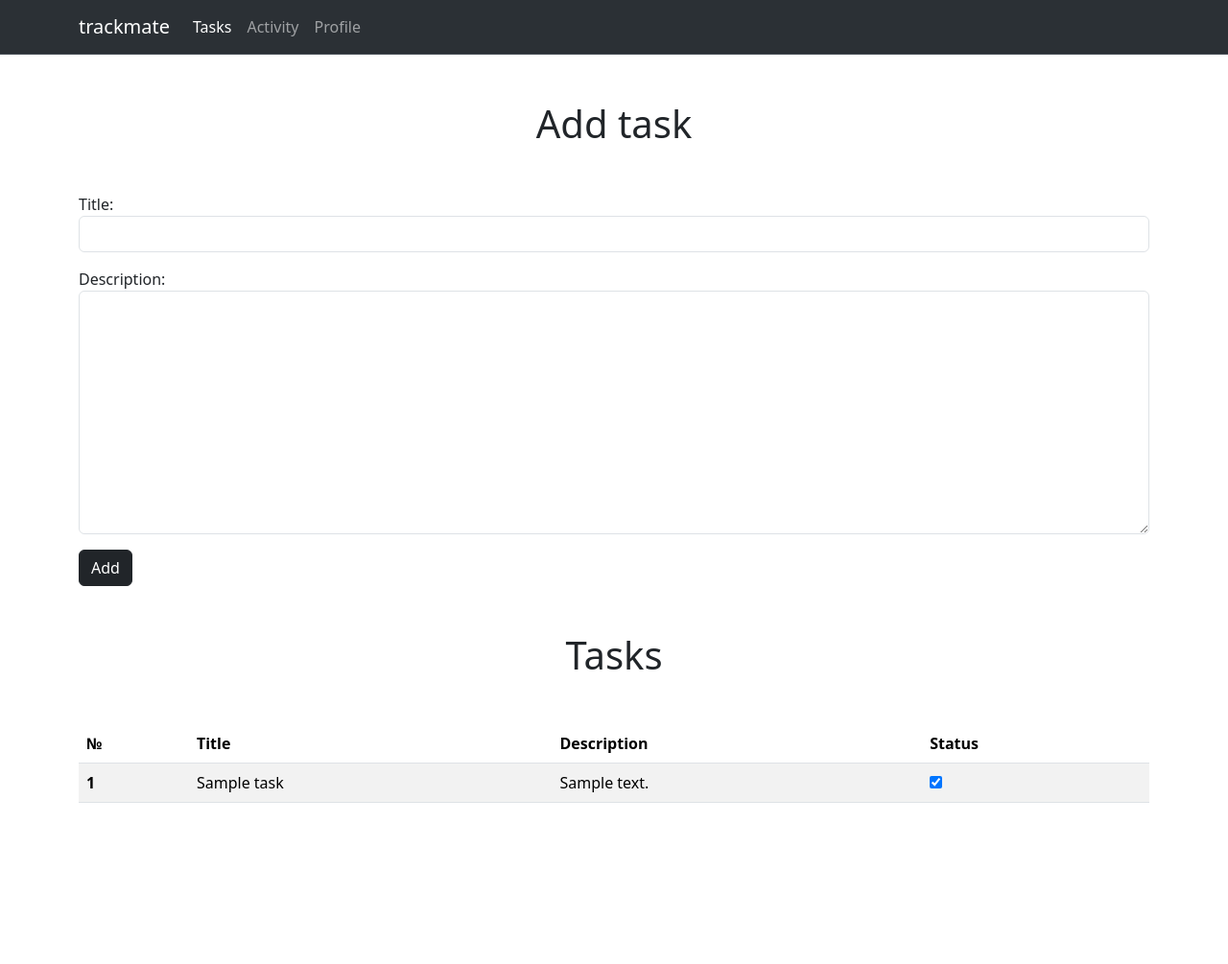
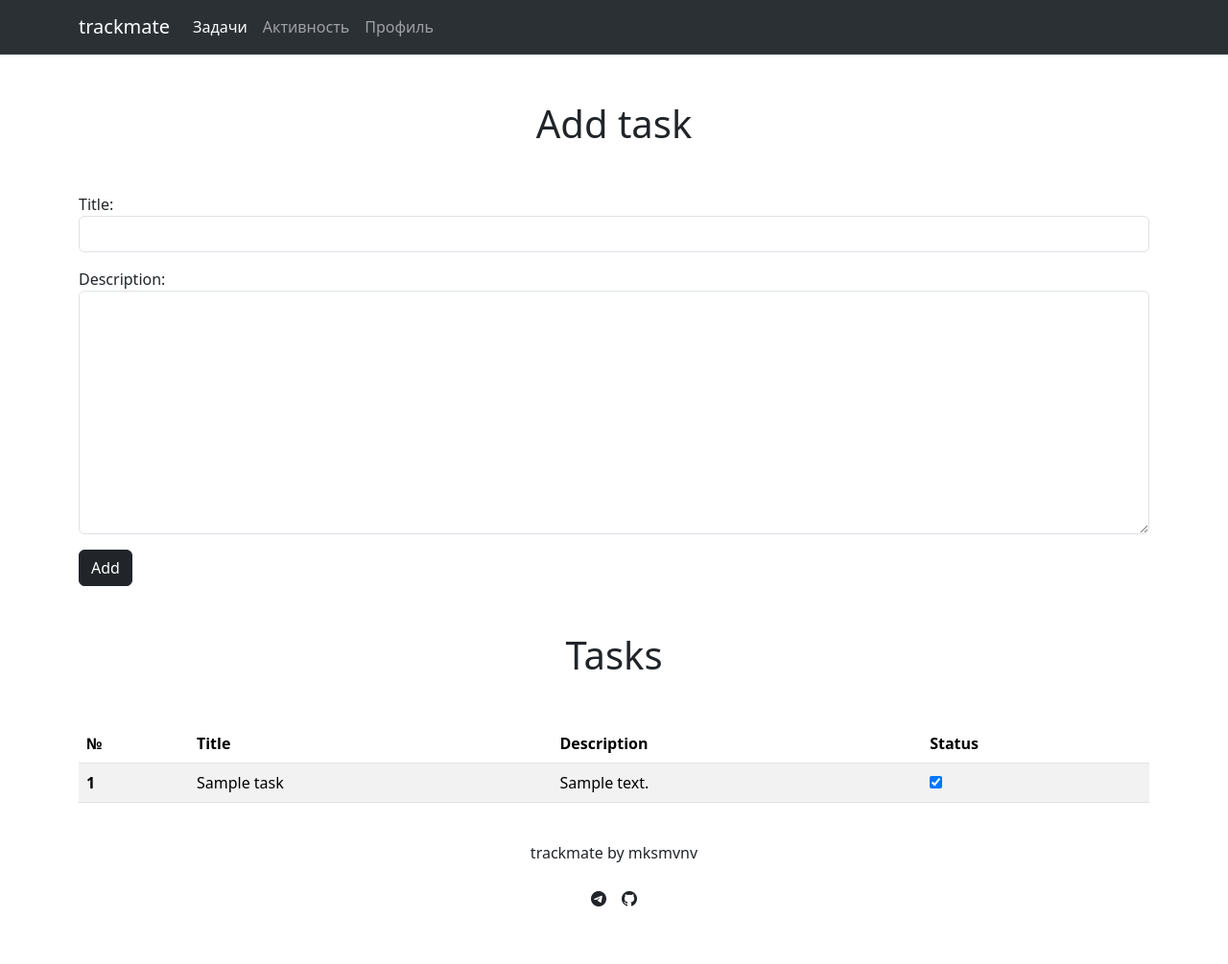
Before and after one commit to mksmvnv/trackmate, a Django app: page / in a window 1280 px wide. Shown: the whole page at 96% size. Before the commit the page ends 837 px from the top, so only its background shows below. Run offline with Django 5.2, Linux system fonts and the light colour scheme; tables that the repository leaves empty hold one stand-in row (values such as "Sample post").

Commit message:
Add bootstrap icons script and add footer

```diff
--- a/tasks/templates/base.html
+++ b/tasks/templates/base.html
@@ -6,6 +6,7 @@
   <meta name="viewport" content="width=device-width, initial-scale=1.0">
   <title>{% block title %}{% endblock %}</title>
   <link href="https://cdn.jsdelivr.net/npm/bootstrap@5.3.3/dist/css/bootstrap.min.css" rel="stylesheet" integrity="sha384-QWTKZyjpPEjISv5WaRU9OFeRpok6YctnYmDr5pNlyT2bRjXh0JMhjY6hW+ALEwIH" crossorigin="anonymous">
+  <link rel="stylesheet" href="https://cdn.jsdelivr.net/npm/bootstrap-icons@1.10.5/font/bootstrap-icons.css">
   <link rel="icon" type="image/x-icon" href="{% static 'favicon/favicon.ico' %}">
 </head>
 <body>
@@ -18,9 +19,9 @@
       </button>
       <div class="collapse navbar-collapse" id="navbarNavAltMarkup">
         <div class="navbar-nav">
-          <a class="nav-link active" aria-current="page" href="{% url 'index' %}">Tasks</a>
-          <a class="nav-link" href="#">Activity</a>
-          <a class="nav-link" href="#">Profile</a>
+          <a class="nav-link active" aria-current="page" href="{% url 'index' %}">Задачи</a>
+          <a class="nav-link" href="#">Активность</a>
+          <a class="nav-link" href="#">Профиль</a>
         </div>
       </div>
     </div>
@@ -29,9 +30,20 @@
   <main class="container">
     {% block content %}{% endblock %}
   </main>
+  <!--Footer-->
+  <div class="container">
+    <footer class="py-3 my-4">
+        <p class="text-center nav-item nav-link px-2 text-body-secondary text-decoration-none text-reset fs-6">trackmate by mksmvnv</p>
+        <ul class="nav justify-content-center pb-1 mb-1">
+          <li class="nav-item"><a href="https://t.me/mksm_vnv" target="_blank" class="nav-link px-2 text-body-secondary text-decoration-none text-reset fs-6"><i class="bi bi-telegram"></i></a></li>
+          <li class="nav-item"><a href="https://github.com/mksmvnv" target="_blank" class="nav-link px-2 text-body-secondary text-decoration-none text-reset fs-6"><i class="bi bi-github"></i></a></li>
+        </ul>
+    </footer>
+  </div>
   <!--Scripts-->
   <script src="https://cdn.jsdelivr.net/npm/bootstrap@5.3.3/dist/js/bootstrap.bundle.min.js" integrity="sha384-YvpcrYf0tY3lHB60NNkmXc5s9fDVZLESaAA55NDzOxhy9GkcIdslK1eN7N6jIeHz" crossorigin="anonymous"></script>
+  <script src="https://ajax.googleapis.com/ajax/libs/jquery/3.5.1/jquery.min.js"></script>
   <script src="https://code.jquery.com/jquery-3.6.0.min.js"></script>
-  <script src="{% static 'tasks/js/ajax_checkbox.js' %}"></script>
+  <script src="{% static 'tasks/js/ajax_status.js' %}"></script>
   </body>
 </html>
```
